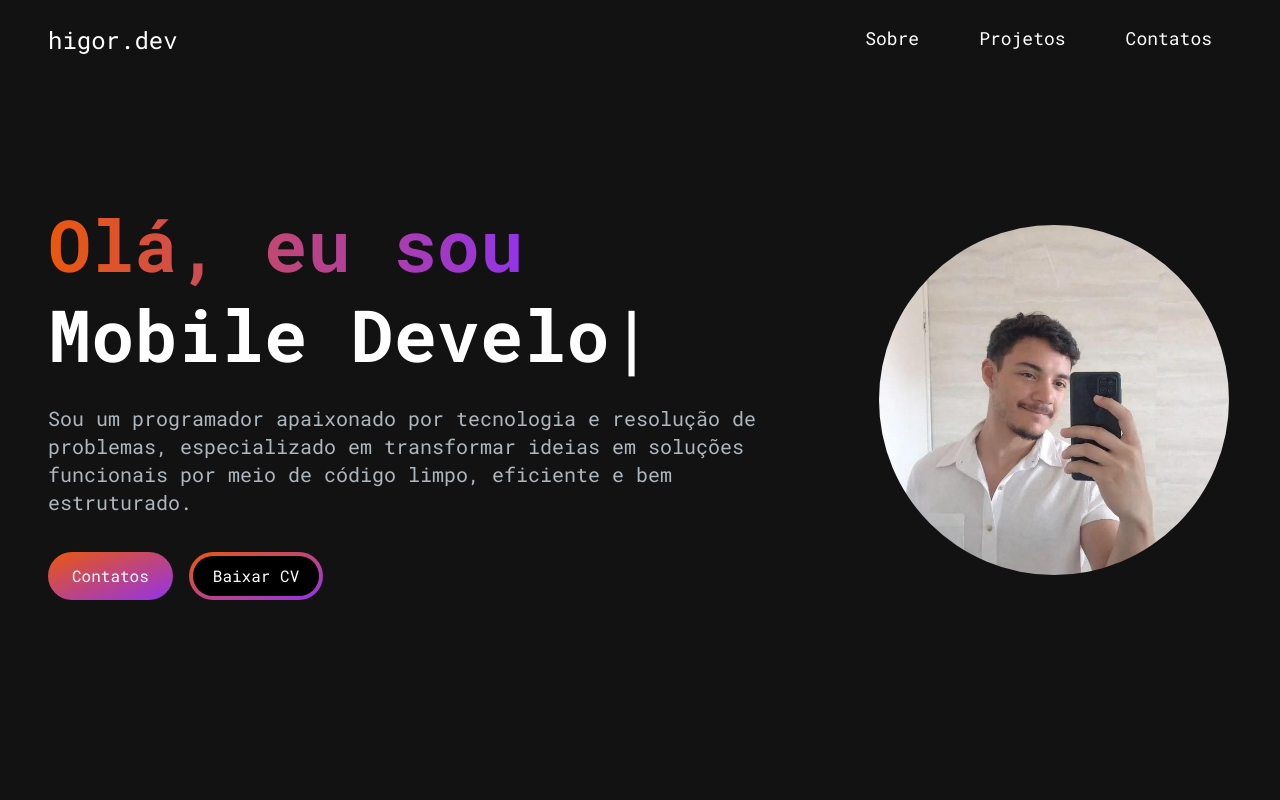
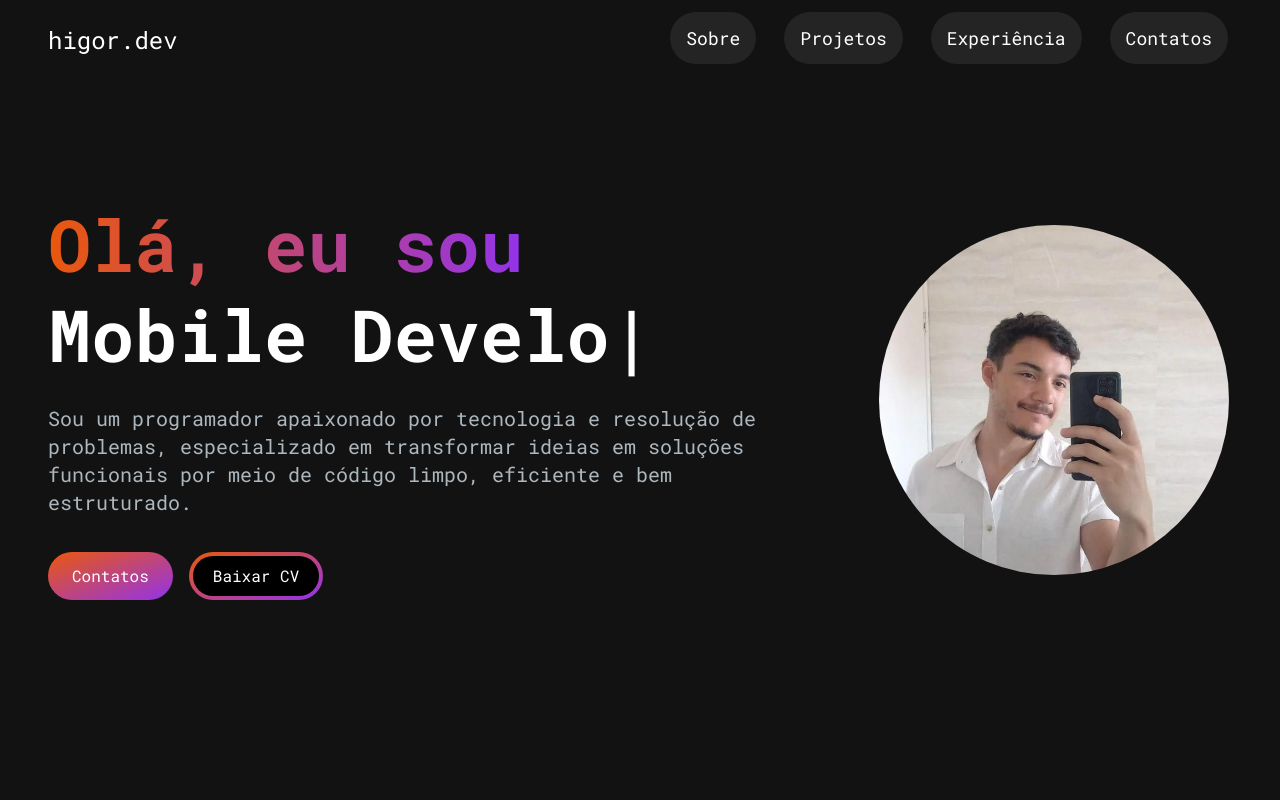
Before and after one commit to HigorSR/Portfolio, a Next.js app: page / in a window 1280 px wide. Shown: the top 800 px of the page. Built offline with nearby package versions, Linux system fonts and the light colour scheme.

Commit message:
Update Navbar.jsx

```diff
--- a/src/app/components/Navbar.jsx
+++ b/src/app/components/Navbar.jsx
@@ -1,4 +1,5 @@
 import MenuIcon from "@mui/icons-material/Menu";
+import Link from "next/link";
 
 export default function Navbar() {
   return (
@@ -6,34 +7,52 @@ export default function Navbar() {
       <nav className="text-white">
         <p className="text-2xl py-4 mt-2 absolute">higor.dev</p>
         <div className="flex gap-5 absolute right-0 mt-2">
-          <p className="hidden md:inline text-lg px-1 py-1 hover:rounded-full hover:bg-gradient-to-br hover:from-orange-600 hover:to-purple-600">
-            <span className="block px-4 py-3 bg-[#121212] rounded-full">
+
+          <Link
+            href="#Sobre"
+            className="hidden md:inline text-lg px-1 py-1 hover:rounded-full hover:bg-gradient-to-br hover:from-orange-600 hover:to-purple-600"
+          >
+            <p className="block px-4 py-3 bg-[#242424] rounded-full">
               Sobre
-            </span>
-          </p>
-          <p className="hidden md:inline text-lg px-1 py-1 hover:rounded-full hover:bg-gradient-to-br hover:from-orange-600 hover:to-purple-600">
-            <span className="block px-4 py-3 bg-[#121212] rounded-full">
+            </p>
+          </Link>
+          <Link
+            href="#Projetos"
+            className="hidden md:inline text-lg px-1 py-1 hover:rounded-full hover:bg-gradient-to-br hover:from-orange-600 hover:to-purple-600"
+          >
+            <p className="block px-4 py-3 bg-[#242424] rounded-full">
               Projetos
-            </span>
-          </p>
-          <p className="hidden md:inline text-lg px-1 py-1 hover:rounded-full hover:bg-gradient-to-br hover:from-orange-600 hover:to-purple-600">
-            <span className="block px-4 py-3 bg-[#121212] rounded-full">
+            </p>
+          </Link>
+          <Link
+            href="#Experiencia"
+            className="hidden md:inline text-lg px-1 py-1 hover:rounded-full hover:bg-gradient-to-br hover:from-orange-600 hover:to-purple-600"
+          >
+            <p className="block px-4 py-3 bg-[#242424] rounded-full">
+              Experiência
+            </p>
+          </Link>
+          <Link
+            href="#Contatos"
+            className="hidden md:inline text-lg px-1 py-1 hover:rounded-full hover:bg-gradient-to-br hover:from-orange-600 hover:to-purple-600"
+          >
+            <p className="block px-4 py-3 bg-[#242424] rounded-full">
               Contatos
-            </span>
-          </p>
+            </p>
+          </Link>
           <div className="dropdown dropdown-end mt-2 md:hidden">
             <div tabIndex={0} role="button" className="btn m-1">
               <MenuIcon></MenuIcon>
             </div>
-            <ul
-              tabIndex={0}
-              className="dropdown-content menu bg-base-100 rounded-box z-[1] w-52 p-2 shadow"
-            >
+            <ul className="dropdown-content menu bg-base-100 rounded-box z-[1] w-52 p-2 shadow">
               <li className="mb-1 px-1 py-1 hover:rounded-full hover:bg-gradient-to-br hover:from-orange-600 hover:to-purple-600">
                 <a>Sobre</a>
               </li>
               <li className="mb-1 px-1 py-1 hover:rounded-full hover:bg-gradient-to-br hover:from-orange-600 hover:to-purple-600">
                 <a>Projetos</a>
+              </li>
+              <li className="mb-1 px-1 py-1 hover:rounded-full hover:bg-gradient-to-br hover:from-orange-600 hover:to-purple-600">
+                <a>Experiência</a>
               </li>
               <li className="mb-1 px-1 py-1 hover:rounded-full hover:bg-gradient-to-br hover:from-orange-600 hover:to-purple-600">
                 <a>Contatos</a>
```
